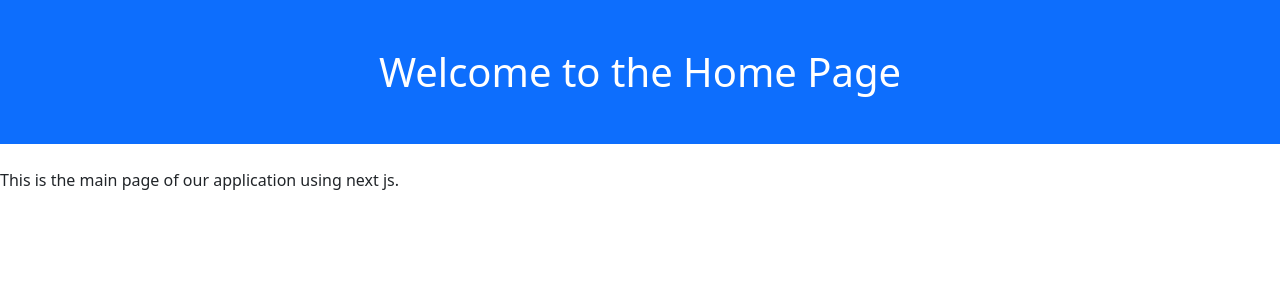
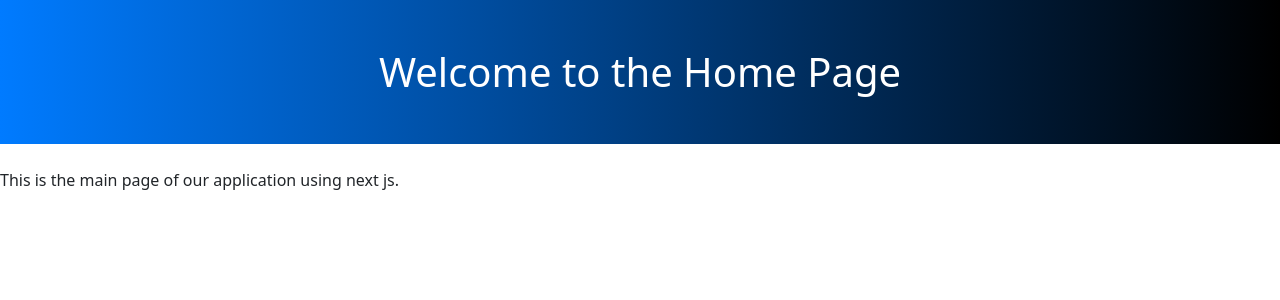
Before and after one commit to iambarun/E-Learning-Marketplace, a Next.js app in the folder client/: page / in a window 1280 px wide. Shown: the top 300 px of the page. Built offline with nearby package versions, Linux system fonts and the light colour scheme.

Commit message:
custom css setup

```diff
--- a/client/pages/_app.js
+++ b/client/pages/_app.js
@@ -1,9 +1,9 @@
 import 'bootstrap/dist/css/bootstrap.min.css';
 //import 'antd/dist/antd.css';
+import '../public/css/style.css';
 
 function MyApp({ Component, pageProps }) {
   return <Component {...pageProps} />;
 }
 
-
 export default MyApp;
--- a/client/pages/index.js
+++ b/client/pages/index.js
@@ -1,7 +1,7 @@
 const Index = () => {
   return (
     <>
-      <h1 className="text-center bg-primary text-white py-5 mb-4">Welcome to the Home Page</h1>
+      <h1 className="text-center py-5 mb-4 jumbotron">Welcome to the Home Page</h1>
       <p>This is the main page of our application using next js.</p>
     </>
   );
--- /dev/null
+++ b/client/public/css/style.css
@@ -0,0 +1,4 @@
+.jumbotron{
+    background-image: linear-gradient(to right, #007bff, #000);
+    color: white;
+}
```
